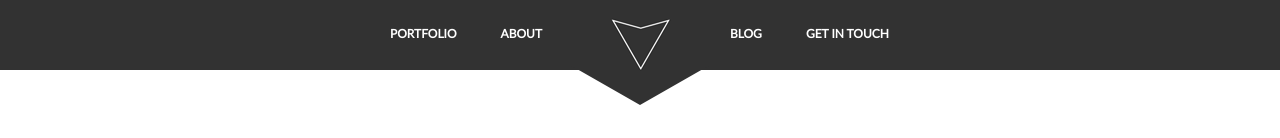
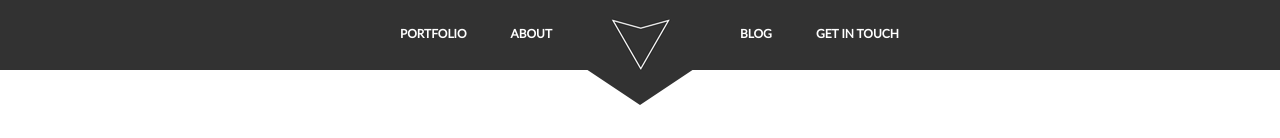
Before and after one commit to pryvvid/hexal, a plain HTML site: page index.html in a window 1280 px wide. Shown: the top 138 px of the page. Drawn offline with Linux system fonts and the light colour scheme.

Commit message:
fix: header css

```diff
--- a/assets/css/main.css
+++ b/assets/css/main.css
@@ -25,7 +25,7 @@ header {
 
 .nav {
     position: relative;
-    width: 540px;
+    width: 520px;
     margin: 0 auto;
     display: grid;
     grid-template: 70px / 100px 100px 140px 100px 110px;
@@ -63,7 +63,7 @@ header {
     width: 0;
     height: 0;
     border-style: solid;
-    border-width: 40px 70px 0 70px;
+    border-width: 40px 60px 0 60px;
     border-color: #323232 transparent transparent transparent;
     grid-area: 1 / 3 / 2 / 4;
     position: relative;
```
